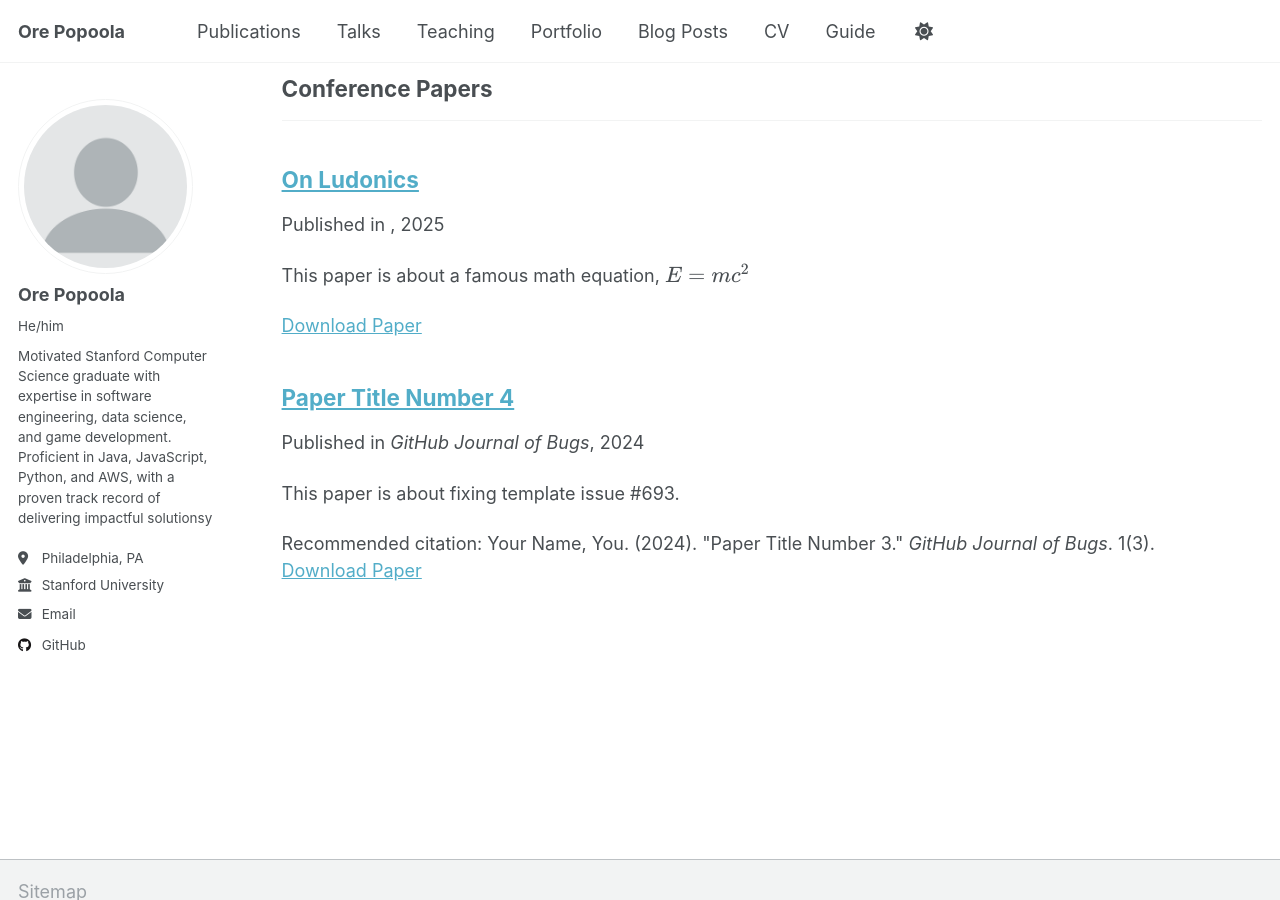
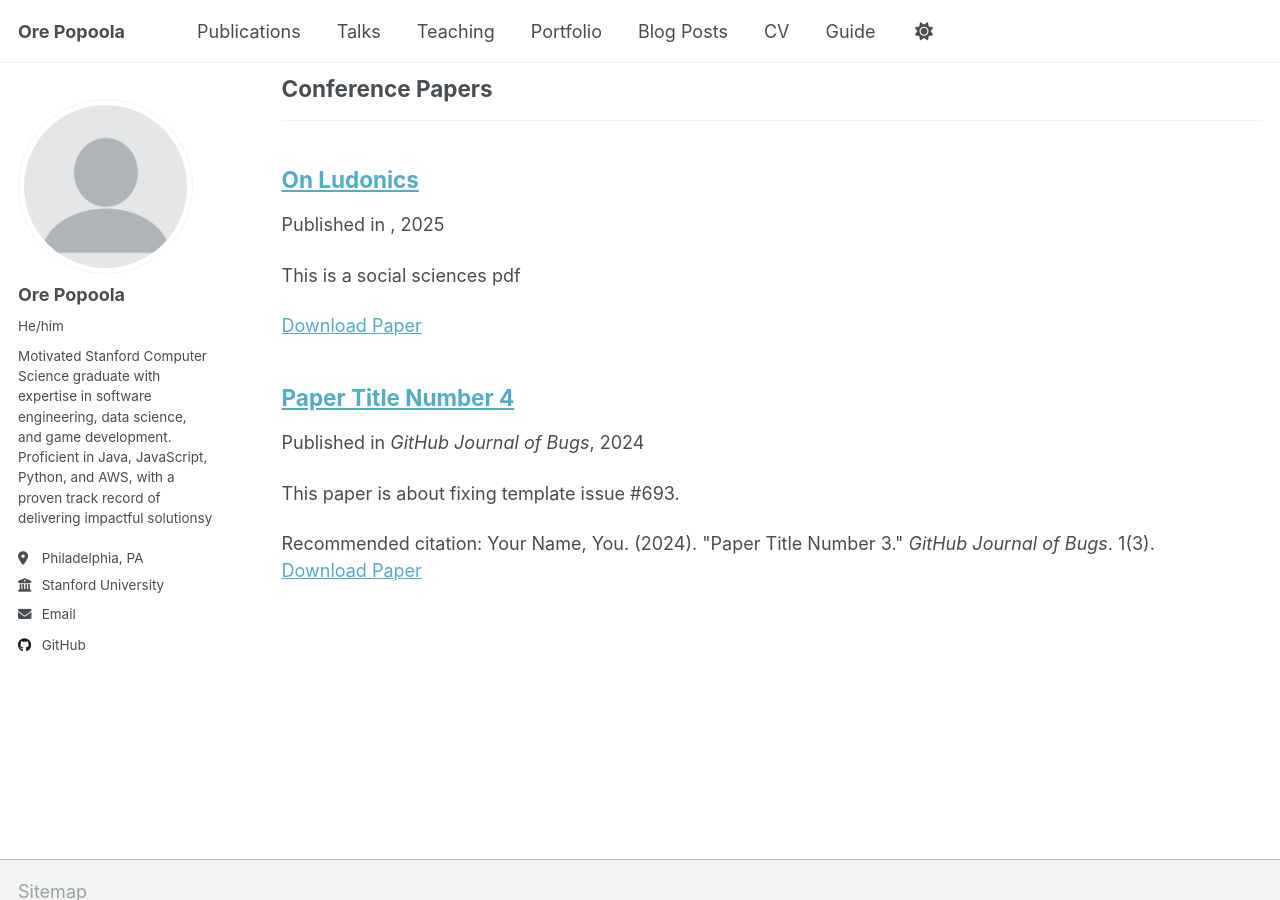
Before and after one commit to OrePopoola/orepopoola.github.io, a Jekyll site: the page built from _pages/publications.html, in a window 1280 px wide and 900 px high, scrolled down 895 px. Built offline with Jekyll 4.4.1, drawn with Linux system fonts in a browser that asks for light colours; a script that is not in the unit is left out.

Commit message:
Update paper2.md

```diff
--- a/_publications/paper2.md
+++ b/_publications/paper2.md
@@ -3,6 +3,6 @@ title: "On Ludonics"
 collection: publications
 category: conferences
 
-excerpt: 'This paper is about a famous math equation, $$E=mc^2$$'
+excerpt: 'This is a social sciences pdf'
 paperurl: 'orepopoola.github.io/files/artorganization.pdf'
 ---
```
